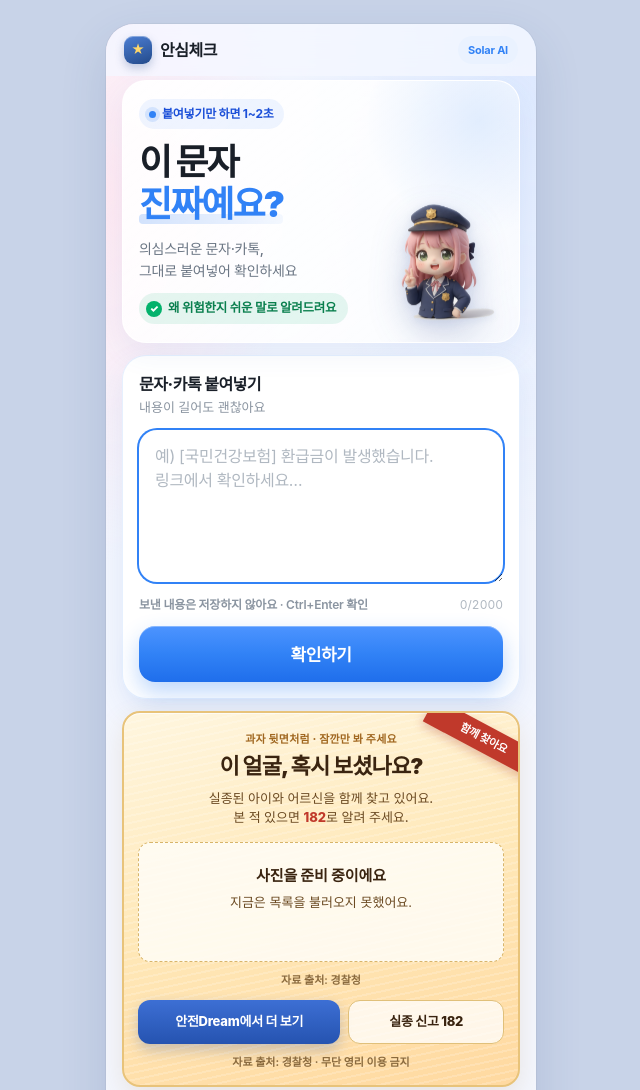
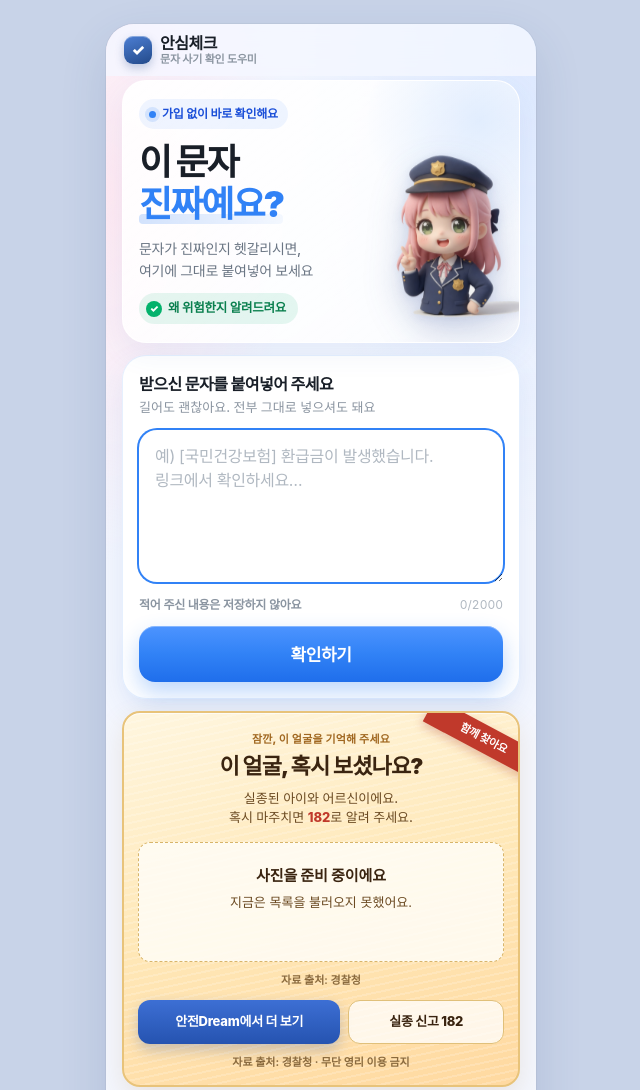
Before and after one commit to restboy2606/anshim-check, a website: page index.html in a window 1280 px wide. Shown: the top 1090 px of the page, without its empty margins (319-959 px from the left). Drawn offline with Linux system fonts and the light colour scheme; no server answers; a web font is replaced by a local one.

Commit message:
design: 따뜻 톤 문구 전면 개편 + 상단 정보화 + 마스코트 확대
- 문구 톤을 "가족이 알려주듯" 따뜻체로 통일, 호객·기술용어·토스 언급 제거
- 상단 브랜드에 "문자 사기 확인 도우미" 설명 추가, 뜬금없던 우측 칩 삭제
- 브랜드 마크 ★ → ✓ (확인·안전 뉘앙스)
- 마스코트 확대 + 넘침 처리로 히어로 우상단 빈 공간 해소
- 히어로 신뢰 칩 문구 단축("왜 위험한지 알려드려요")으로 2줄 깨짐 수정

Co-Authored-By: Claude Opus 4.8 <noreply@anthropic.com>

```diff
--- a/index.html
+++ b/index.html
@@ -14,10 +14,12 @@
     <header class="topbar">
       <div class="topbar-inner">
         <div class="brand">
-          <span class="brand-mark" aria-hidden="true">★</span>
-          <span class="brand-name">안심체크</span>
+          <span class="brand-mark" aria-hidden="true">✓</span>
+          <span class="brand-lockup">
+            <span class="brand-name">안심체크</span>
+            <span class="brand-tag">문자 사기 확인 도우미</span>
+          </span>
         </div>
-        <span class="top-chip">Solar AI</span>
       </div>
     </header>
 
@@ -26,7 +28,7 @@
         <div class="hero-panel">
           <p class="hero-badge">
             <span class="badge-dot" aria-hidden="true"></span>
-            붙여넣기만 하면 1~2초
+            가입 없이 바로 확인해요
           </p>
 
           <div class="hero-row">
@@ -36,12 +38,12 @@
                 <span class="title-line accent">진짜예요?</span>
               </h1>
               <p class="hero-lead">
-                의심스러운 문자·카톡,<br />
-                그대로 붙여넣어 확인하세요
+                문자가 진짜인지 헷갈리시면,<br />
+                여기에 그대로 붙여넣어 보세요
               </p>
               <p class="hero-trust">
                 <span class="trust-check" aria-hidden="true">✓</span>
-                왜 위험한지 쉬운 말로 알려드려요
+                왜 위험한지 알려드려요
               </p>
             </div>
 
@@ -61,8 +63,8 @@
 
       <section class="card input-card" id="checker" aria-labelledby="check-title">
         <div class="input-head">
-          <h2 id="check-title" class="input-title">문자·카톡 붙여넣기</h2>
-          <p class="input-desc">내용이 길어도 괜찮아요</p>
+          <h2 id="check-title" class="input-title">받으신 문자를 붙여넣어 주세요</h2>
+          <p class="input-desc">길어도 괜찮아요. 전부 그대로 넣으셔도 돼요</p>
         </div>
 
         <form id="check-form" class="check-form">
@@ -78,7 +80,7 @@
           ></textarea>
 
           <div class="field-row">
-            <span class="field-hint">보낸 내용은 저장하지 않아요 · Ctrl+Enter 확인</span>
+            <span class="field-hint">적어 주신 내용은 저장하지 않아요</span>
             <span class="field-meta" id="char-meta"><span id="char-count">0</span>/2000</span>
           </div>
 
@@ -122,11 +124,11 @@
         <div class="snack-seal" aria-hidden="true">함께 찾아요</div>
 
         <header class="snack-head">
-          <p class="snack-kicker">과자 뒷면처럼 · 잠깐만 봐 주세요</p>
+          <p class="snack-kicker">잠깐, 이 얼굴을 기억해 주세요</p>
           <h2 id="missing-title" class="snack-title">이 얼굴, 혹시 보셨나요?</h2>
           <p class="snack-sub">
-            실종된 아이와 어르신을 함께 찾고 있어요.<br />
-            본 적 있으면 <strong>182</strong>로 알려 주세요.
+            실종된 아이와 어르신이에요.<br />
+            혹시 마주치면 <strong>182</strong>로 알려 주세요.
           </p>
         </header>
 
@@ -158,8 +160,8 @@
         <div class="card-head">
           <span class="orb orb-sm orb-red" aria-hidden="true">❗</span>
           <div>
-            <h2 class="card-title">지금 통화 중이라면</h2>
-            <p class="card-desc">확인보다 먼저 지켜주세요</p>
+            <h2 class="card-title">지금 통화 중이시라면</h2>
+            <p class="card-desc">이것부터 꼭 기억해 주세요</p>
           </div>
         </div>
         <ul class="rule-list">
@@ -188,8 +190,8 @@
       </p>
 
       <footer class="footer">
-        <p>참고용 안내입니다. 확신이 없으면 가족·경찰·금감원에 먼저 문의하세요.</p>
-        <p class="footer-note">Upstage Solar 기반 · 토스와 무관한 독립 서비스</p>
+        <p>참고용이에요. 확실하지 않을 땐 가족이나 112·1332에 꼭 물어보세요.</p>
+        <p class="footer-note">국내 AI ‘Solar’로 만들었어요</p>
       </footer>
     </main>
 
--- a/style.css
+++ b/style.css
@@ -110,12 +110,20 @@ body {
   border-radius: 9px;
   display: grid;
   place-items: center;
-  font-size: 13px;
-  color: #ffd76a;
+  font-size: 15px;
+  font-weight: 900;
+  color: #ffffff;
   background: linear-gradient(160deg, #4d7fd4, #234a8a);
   box-shadow:
     inset 0 1px 0 rgba(255, 255, 255, 0.35),
     0 4px 10px rgba(35, 74, 138, 0.28);
+}
+
+.brand-lockup {
+  display: flex;
+  flex-direction: column;
+  line-height: 1.1;
+  min-width: 0;
 }
 
 .brand-name {
@@ -123,6 +131,14 @@ body {
   font-weight: 800;
   letter-spacing: -0.03em;
   color: var(--grey900);
+}
+
+.brand-tag {
+  font-size: 11px;
+  font-weight: 600;
+  letter-spacing: -0.02em;
+  color: var(--grey500);
+  margin-top: 1px;
 }
 
 .top-chip {
@@ -195,10 +211,10 @@ body {
   position: relative;
   z-index: 1;
   display: grid;
-  grid-template-columns: minmax(0, 1fr) 132px;
+  grid-template-columns: minmax(0, 1fr) 128px;
   gap: 4px;
   align-items: end;
-  min-height: 148px;
+  min-height: 176px;
 }
 
 .hero-copy {
@@ -280,18 +296,21 @@ body {
 }
 
 .mascot {
-  width: 132px;
-  height: 148px;
+  position: relative;
+  width: 128px;
+  height: 176px;
   display: flex;
   align-items: flex-end;
   justify-content: center;
-  margin-bottom: -4px;
+  margin-bottom: -6px;
   pointer-events: none;
+  overflow: visible;
 }
 
 .mascot-img {
-  width: 140px;
-  height: 140px;
+  width: 196px;
+  height: 196px;
+  margin-right: -14px;
   object-fit: contain;
   display: block;
   filter:
@@ -1080,17 +1099,17 @@ body {
 @media (max-width: 360px) {
   .hero-row {
     grid-template-columns: minmax(0, 1fr) 112px;
-    min-height: 132px;
+    min-height: 164px;
   }
 
   .mascot {
     width: 112px;
-    height: 128px;
+    height: 164px;
   }
 
   .mascot-img {
-    width: 120px;
-    height: 120px;
+    width: 176px;
+    height: 176px;
   }
 
   .title-line {
```
